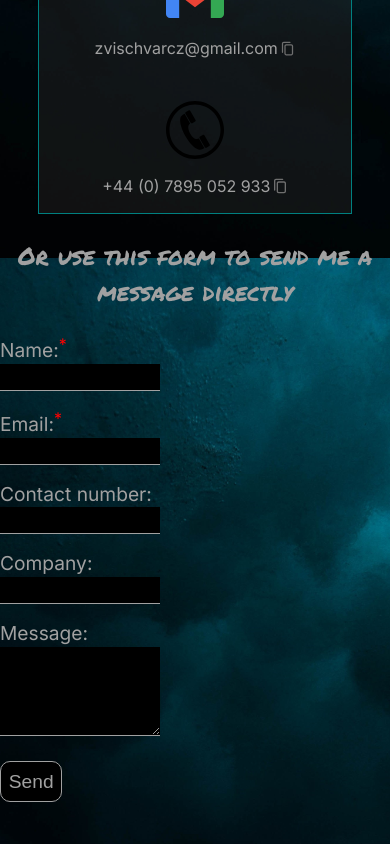
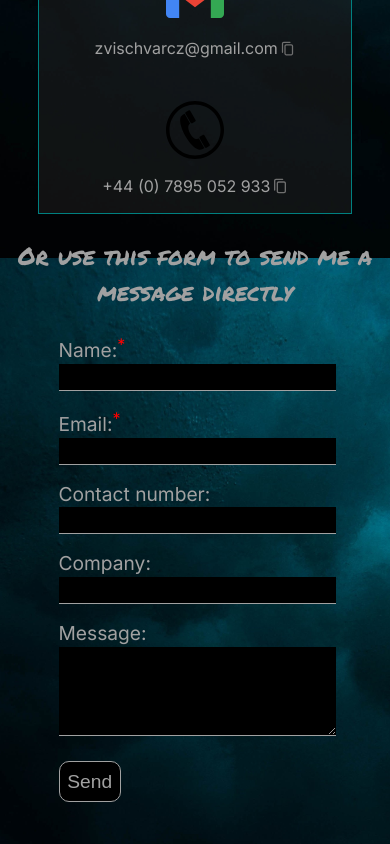
Before and after one commit to zvischvarcz/Portfolio-website, a React (Create React App) app: page /contact in a window 390 px wide. Shown: the part 586-1430 px from the top of the page. Built offline with nearby package versions, Linux system fonts and the light colour scheme; the HTML template or start-up script is replaced by a standard one; a web font is replaced by a local one.

Commit message:
changed contact form for mobile

```diff
--- a/src/App.css
+++ b/src/App.css
@@ -530,6 +530,14 @@
     font-size: 20vw;
   }
 
+  .emailForm{
+    padding-left: 15vw;
+  }
+
+  .formInput {
+    width: 70vw;
+  }
+
 
 }
  /* @media (prefers-color-scheme: dark) {
```
